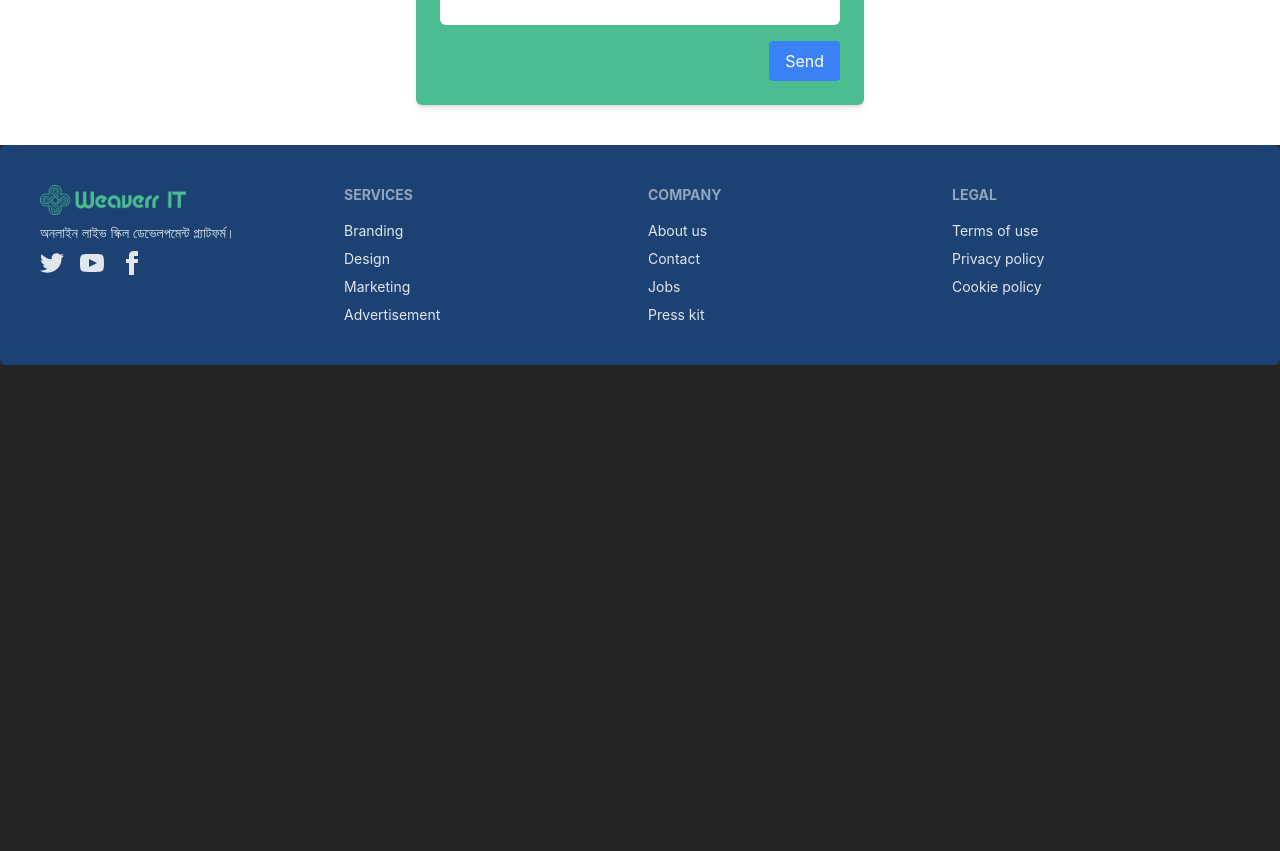
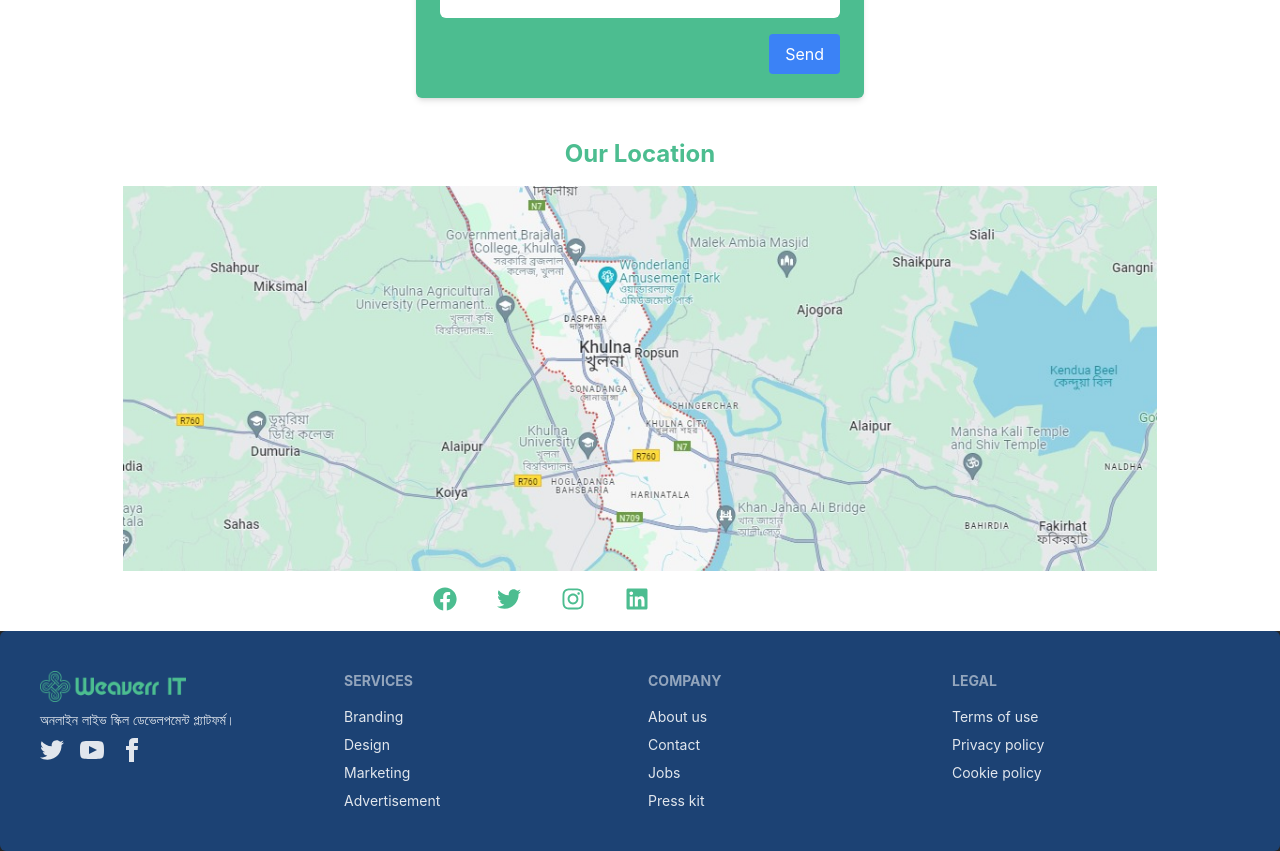
Before and after one commit to Suvrodev/WeaverrIT, a React (Vite) app: page /contact in a window 1280 px wide. Shown: the part 700-1551 px from the top of the page. Before the commit the page ends 1065 px from the top, so only its background shows below. Built offline with nearby package versions, Linux system fonts and the light colour scheme.

Commit message:
Modified Contact Page

```diff
--- a/src/Pages/CommonPage/Header/Header.jsx
+++ b/src/Pages/CommonPage/Header/Header.jsx
@@ -18,8 +18,9 @@ const Header = () => {
    </div>
 
     return (
-        <div className="navbar bg-[#0B1221]">
-        <div className="navbar-start">
+        <div className='bg-[#0B1221]'>
+          <div className="navbar bg-[#0B1221] max-w-7xl mx-auto">
+              <div className="navbar-start  ">
                 <div className="dropdown">
                   <div tabIndex={0} role="button" className="btn btn-ghost lg:hidden">
                     <svg xmlns="http://www.w3.org/2000/svg" className="h-5 w-5" fill="none" viewBox="0 0 24 24" stroke="currentColor"><path strokeLinecap="round" strokeLinejoin="round" strokeWidth="2" d="M4 6h16M4 12h8m-8 6h16" /></svg>
@@ -45,6 +46,7 @@ const Header = () => {
                 <a className="btn">Login</a>
               </div>
             </div>
+        </div>
     );
 };
 
--- a/src/Pages/Contact/Contact.jsx
+++ b/src/Pages/Contact/Contact.jsx
@@ -1,6 +1,9 @@
 import React, { useEffect, useState } from 'react';
 import './Contact.css'
 import logo1 from '../../assets/Logo/Site_Logo.png'
+import mapImage from '../../assets/map.jpg'
+import { FaFacebook, FaInstagram, FaLinkedin, FaTwitter } from 'react-icons/fa';
+import { Link } from 'react-router-dom';
 
 const Contact = () => {
 
@@ -27,22 +30,38 @@ const Contact = () => {
 
 
   const handleSubmit=()=>{
-
   }
 
+
+    const handlePhoneCall = () => {
+      window.location.href = 'tel:+8801911473105'; // Replace +1234567890 with the phone number you want to call
+      // console.log("Ok");
+    }
+    const handleEmail=()=>{
+      // window.location.href = 'mailto:weaverrit@gmail.com';
+      const mailtoLink = document.createElement('a');
+      mailtoLink.href = 'mailto:weaverrit@gmail.com'; // Replace weaverrit@gmail.com with the email address you want to send to
+      mailtoLink.click();
+
+    }
+
+
+
+
+
     return (
-        <div className='bg-white overflow-auto'>
-            {batteryLevel !== null ? (
+        <div className='bg-white overflow-auto p-5'>
+            {/* {batteryLevel !== null ? (
                 <p>Battery Level: {batteryLevel.toFixed(2)}%</p>
             ) : (
                 <p>Checking battery level...</p>
-            )}
+            )} */}
 
 
             <div className='text-[#4CBD90] text-center font-bold'>
               <img className='w-4/12 mx-auto my-10' src={logo1} alt="" />
-              <h1 className=''>Email: <span>weaverrit@gmail.com</span> </h1>
-              <h1>Phone: <span>01911-473105</span> </h1>
+              <h1 className='cursor-pointer' onClick={()=> window.location = 'mailto:yourmail@domain.com'}>Email: <span>weaverrit@gmail.com</span> </h1>
+              <h1 className='cursor-pointer' onClick={()=>handlePhoneCall()}>Phone: <span>01911-473105</span> </h1>
             </div>
 
 
@@ -57,7 +76,7 @@ const Contact = () => {
                   <input
                     type="email"
                     id="email"
-                    className="form-input mt-1 block w-full p-2 rounded-md"
+                    className="form-input mt-1 block w-full p-2 rounded-md outline-none"
                     placeholder="Your email address"
                     onChange={(e) => setEmail(e.target.value)}
                     required
@@ -68,7 +87,7 @@ const Contact = () => {
                   <input
                     type="text"
                     id="subject"
-                    className="form-input mt-1 block w-full p-2 rounded-md"
+                    className="form-input mt-1 block w-full p-2 rounded-md outline-none"
                     placeholder="Subject"
                     onChange={(e) => setSubject(e.target.value)}
                     required
@@ -78,7 +97,7 @@ const Contact = () => {
                   <label htmlFor="message" className="block text-gray-700 font-bold">Message</label>
                   <textarea
                     id="message"
-                    className="form-textarea mt-1 block w-full p-2 rounded-md resize-none"
+                    className="form-textarea mt-1 block w-full p-2 rounded-md resize-none outline-none"
                     rows="4"
                     placeholder="Your message here"
                     onChange={(e) => setMessage(e.target.value)}
@@ -95,6 +114,19 @@ const Contact = () => {
                 </div>
               </form>
             </div>
+
+
+            <div className='text-center text-[#4CBD90]'>
+              <h1 className='text-2xl font-bold'>Our Location</h1>
+              <img className='w-10/12 mx-auto my-4' src={mapImage} alt="" />
+            </div>
+
+            <div className='text-[#4CBD90] flex gap-10 w-4/12 mx-auto text-2xl'>
+              <Link to={'https://www.facebook.com/weaverrit'} target='_blank'><FaFacebook/></Link>
+              <Link to={'https://twitter.com/weaverrits?fbclid=IwAR37BnxVEH2K1qSEbaYRAZW3Cl459us7YM7WyzYH4tVXySL6Vn-rKoIqq28'} target='_blank'><FaTwitter/></Link>
+              <Link to={'https://www.instagram.com/weaverrits/?fbclid=IwAR37BnxVEH2K1qSEbaYRAZW3Cl459us7YM7WyzYH4tVXySL6Vn-rKoIqq28'} target='_blank'><FaInstagram/></Link>
+              <Link to={'https://www.linkedin.com/company/weaverrit/'} target='_blank'><FaLinkedin/></Link>
+            </div>
         </div>
     );
 };
```
Also changed, not shown: src/assets/Map.jpg (added). Lines whose indentation alone changed are shown as unchanged.
